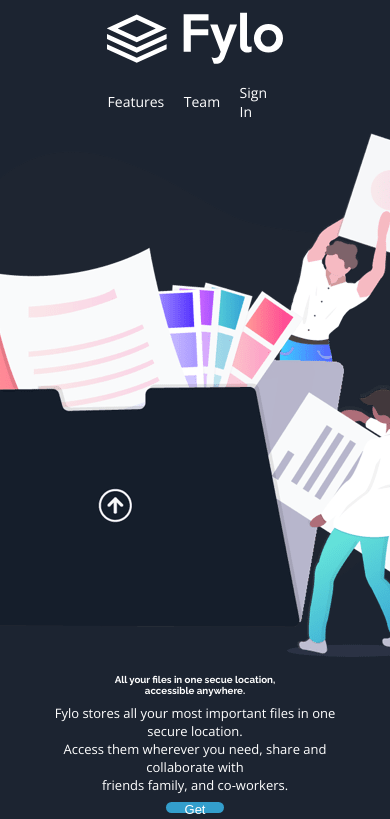
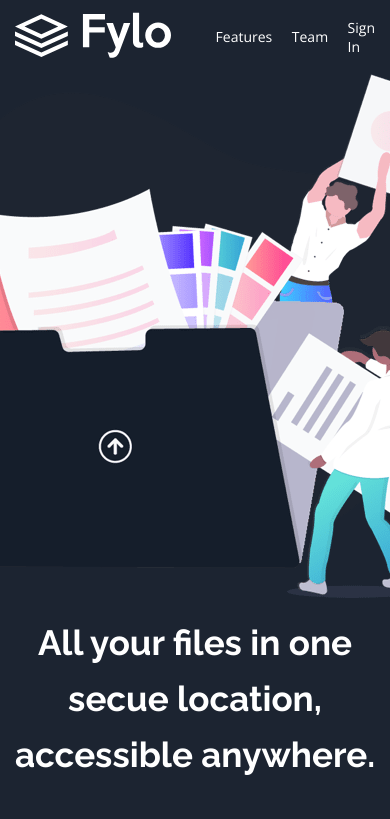
Before and after one commit to Grady243/site-vitrine-groupe, a plain HTML site: page index.html in a window 390 px wide. Shown: the top 819 px of the page. Drawn offline with nearby package versions, Linux system fonts and the light colour scheme.

Commit message:
feat(hero): add responsive design for hero section

```diff
--- a/assets/css/style.css
+++ b/assets/css/style.css
@@ -74,6 +74,9 @@ body {
   justify-content: space-between;
   align-items: center;
 }
+.logo{
+  width: 15vw;
+}
 #hero nav ul{
   width: 40%;
   display: flex;
@@ -120,13 +123,14 @@ body {
   padding: auto;
 }
 .hero-text h1{
+  width: 50vw;
   font-family: 'Raleway';
   font-size: var(--font-size-h1);
   text-align: center;
 }
 .hero-text p {
+  width: 30vw;
   text-align: center;
-  /* font-size: var(--font-body); */
   font-family: 'Open Sans';
 }
 .btn {
@@ -179,9 +183,31 @@ body {
     font-size: 13px;
   }
 
-  #hero nav {
-    flex-direction: column;
-    gap: 15px;
+  #hero {
+    height: auto;
+  }
+  .hero-text{
+    width: 100%;
+    gap: 10vw;
+  }
+  .hero-text h1{
+    width: 100vw;
+    font-size: 35px;
+    line-height: 1.6;
+  }
+   .hero-text p{
+    width: 100vw;
+    font-size: 20px;
+    line-height: 1.6;
+  }
+  .logo{
+  width: 40vw;
+  }
+  .btn {
+  width: 95vw;
+  height: 15vw;
+  border-radius: 10vw;
+  font-size: 5vw;
   }
 
   #hero,
--- a/index.html
+++ b/index.html
@@ -18,7 +18,7 @@
   ======================= -->
   <section id="hero">
     <nav>
-      <div class="logo"><img src="assets/images/logo.svg" alt=""></div>
+      <div class="logo"><img src="assets/images/logo.svg" width="100%"></div>
       <ul class="menu">
         <li><a href="#">Features</a></li>
         <li><a href="#">Team</a></li>
@@ -29,8 +29,8 @@
       <div class="hero-img"><img src="assets/images/illustration-intro.png" alt="">
       </div>
       <div class="hero-text">
-      <h1>All your files in one secue location,<br> accessible anywhere.</h1>
-      <p>Fylo stores all your most important files in one secure location. <br> Access them wherever you need, share and collaborate with <br> friends family, and co-workers.</p>
+      <h1>All your files in one secue location, accessible anywhere.</h1>
+      <p>Fylo stores all your most important files in one secure location.  Access them wherever you need, share and collaborate with  friends family, and co-workers.</p>
       <button class="btn">Get started</button>
       </div>
     </div>
```
